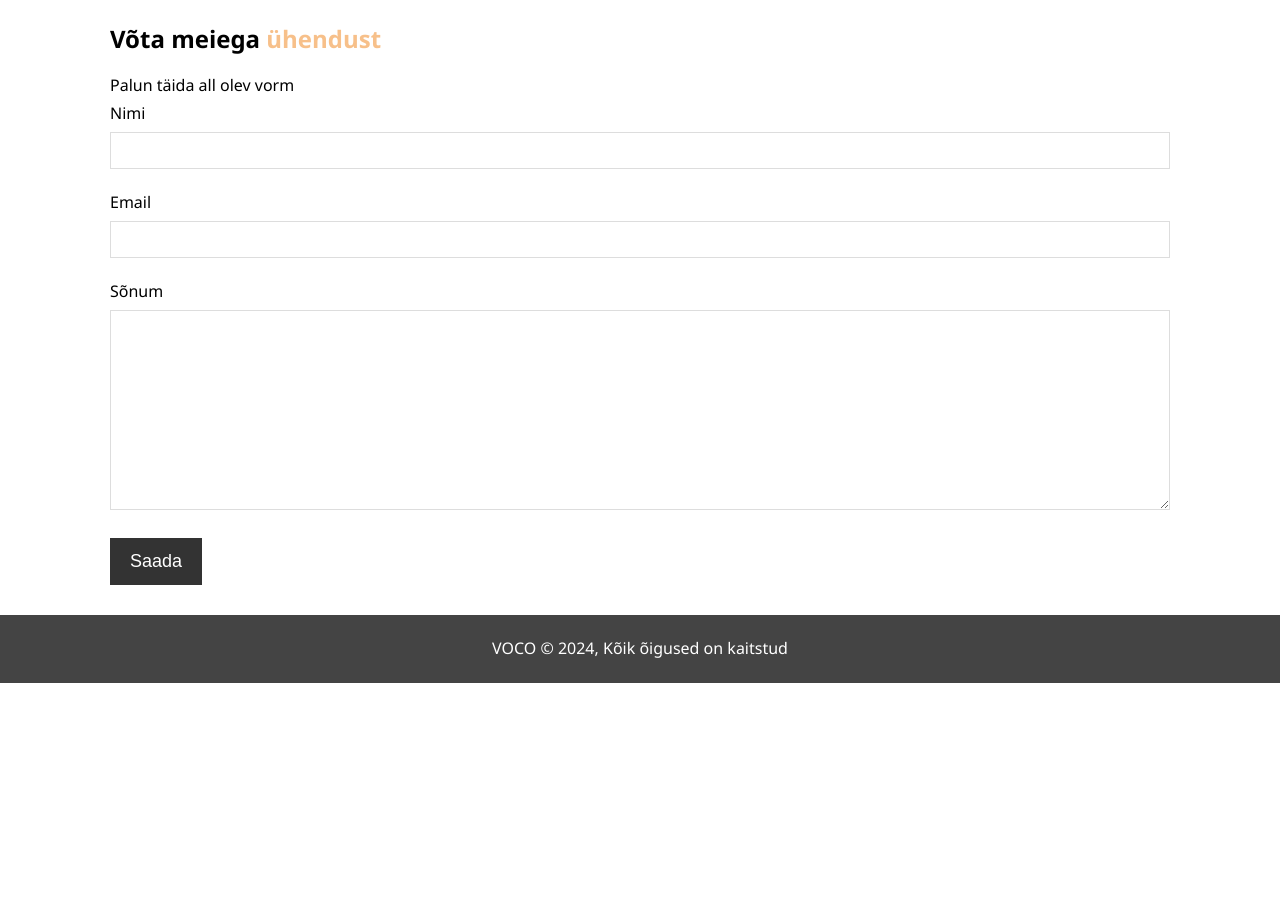
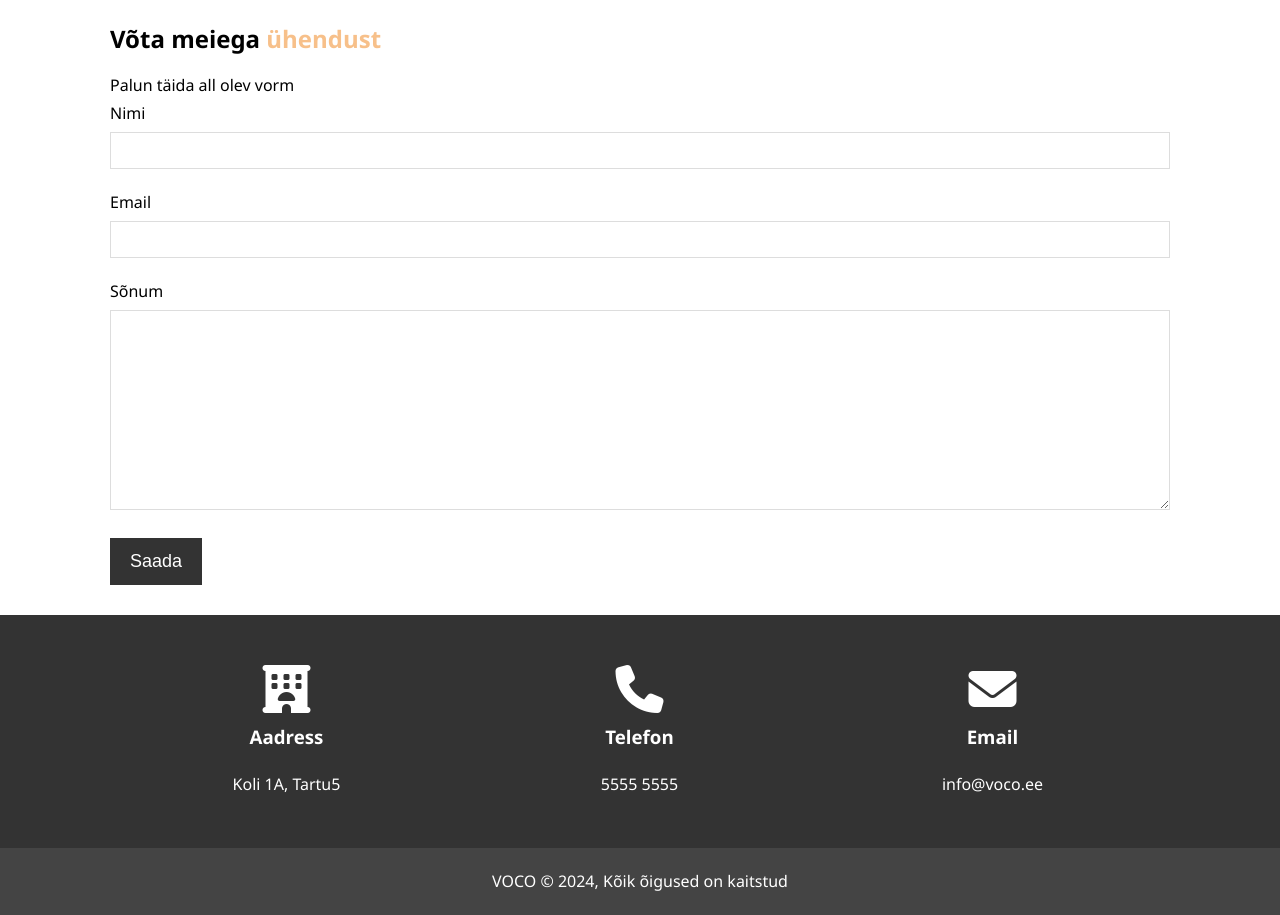
Before and after one commit to grreete/hotelli-veebileht-html-css, a plain HTML site: page contact.html in a window 1280 px wide. Shown: the part 72-987 px from the top of the page. Before the commit the page ends 800 px from the top, so only its background shows below. Drawn offline with Linux system fonts and the light colour scheme.

Commit message:
mobiilivaade lõpuni

```diff
--- a/contact.html
+++ b/contact.html
@@ -6,6 +6,7 @@
     <meta http-equiv="X-UA-Compatible" content="ie=edge">
     <link rel="stylesheet" href="style.css">
     <link rel="stylesheet" media="screen and (max-width: 500px)" href="mobile.css">
+    <script src="https://kit.fontawesome.com/f99ae708c1.js" crossorigin="anonymous"></script>
     <title>Hotell - Kontakt</title>
 </head>
 <body>
@@ -45,6 +46,27 @@
         </div>
     </section>
 
+    <!--contact info-->
+    <section id="contact-info" class="bg-dark">
+        <div class="container">
+            <div class="box bg-dark">
+                <i class="fas fa-hotel fa-3x"></i>
+                <h3>Aadress</h3>
+                <p>Koli 1A, Tartu5</p>
+            </div>
+            <div class="box bg-dark">
+                <i class="fas fa-phone fa-3x"></i>
+                <h3>Telefon</h3>
+                <p>5555 5555</p>
+            </div>
+            <div class="box bg-dark">
+                <i class="fas fa-envelope fa-3x"></i>
+                <h3>Email</h3>
+                <p>info@voco.ee</p>
+            </div>
+        </div>
+    </section>
+
     <div class="clear"></div>
     <footer class="footer">
         <p>VOCO &copy; 2024, Kõik õigused on kaitstud</p>
--- a/mobile.css
+++ b/mobile.css
@@ -55,3 +55,20 @@
 #about-info .info-right {
     margin-top: 30px;
 }
+
+#about-info .info-left h1 {
+    text-align: center;
+}
+
+
+/* contact info */
+#contact-form h1,
+#contact-form p {
+    text-align: center;
+}
+
+#contact-info .box {
+    float: none;
+    width: 100%;
+    border-bottom: #444 dotted 1px;
+}
--- a/style.css
+++ b/style.css
@@ -244,3 +244,14 @@ footer {
     outline: none;
     border-color: #f7c08a;
 }
+
+#contact-info .box {
+    float: left;
+    width: 33.3%;
+    padding: 50px;
+    text-align: center;
+}
+
+#contact-info .box i {
+    margin-bottom: 10px;
+}
```
